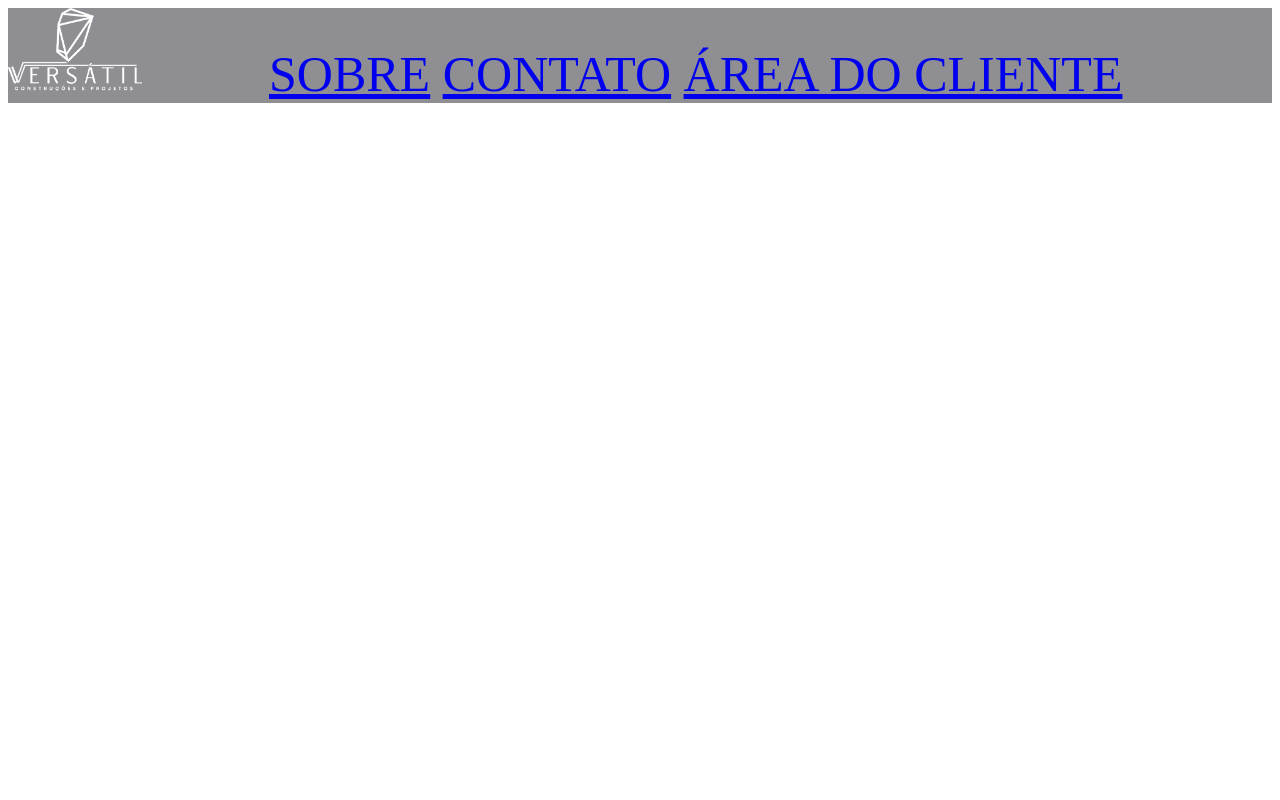
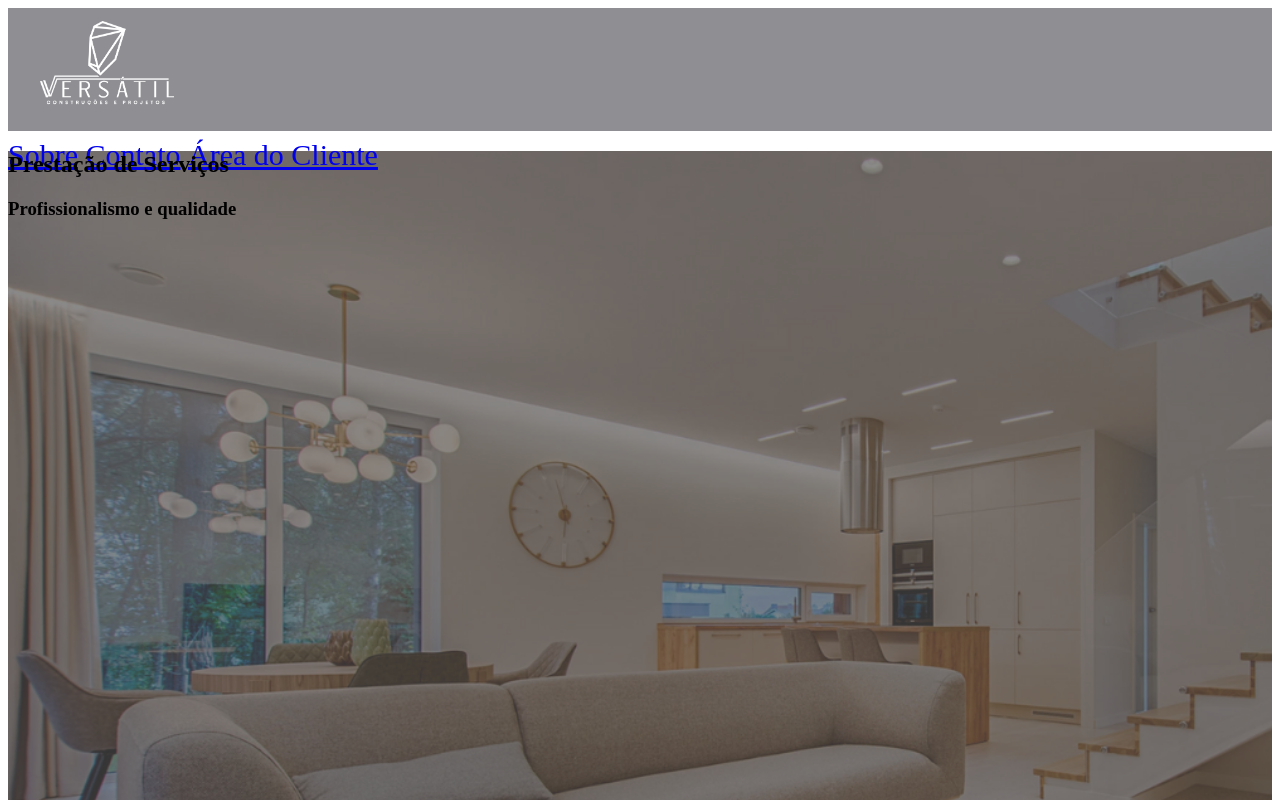
Before and after one commit to Felipe-Carneiro89/Projeto-Integrador---TechFlexSolutions, a plain HTML site: page index.html in a window 1280 px wide. Shown: the top 800 px of the page. Drawn offline with Linux system fonts and the light colour scheme.

Commit message:
Testes e aprendizados - tudo ainda vai ser alterado

```diff
--- a/index.html
+++ b/index.html
@@ -15,18 +15,17 @@
         <nav>
           <a href="#sobre">Sobre</a>
           <a href="#contato">Contato</a>
-          <a href="#area-cliente">Área do Cliente</a>
+          <a class="botton_login" href="#area-cliente">Área do Cliente</a>
         </nav>
       </div>
     </header>
 
     <main>
       <section class="quadrado_1">
-        <img
-          src="/Images/Branco Dourado.png"
-          alt="Logo da Empresa"
-          class="logo_grande"
-        />
+        <!-- <img src="/Images/Fundo_site.png" alt="fundo casa" /> -->
+        <div class="logo_grande">
+          <!-- <img src="/Images/Branco Dourado.png" alt="Logo da Empresa" /> -->
+        </div>
         <div class="prestacao_servicos">
           <h1>Prestação de Serviços</h1>
           <h3>Profissionalismo e qualidade</h3>
--- a/styles.css
+++ b/styles.css
@@ -1,20 +1,37 @@
 .logo {
-  max-width: 134px;
-  max-height: 84px;
+  width: 134px;
+  height: 84px;
+  padding: 13px 127px 26px 32px;
 }
 
 .cabecalho {
+  width: 100%;
+  height: 123px;
   background-color: #8e8e93;
   font-style: Sora;
-  font-size: 50px;
-  text-transform: uppercase;
+  font-size: 30px;
+  /* text-transform: uppercase;
   font-weight: normal;
   display: flex;
-  gap:127px;
+  gap: 127px;
   row-gap: 10px;
   flex-direction:row
   justify-content: flex-start;
-  align-items: baseline;
+  align-items: baseline; */
+}
+
+.quadrado_1 {
+  width: 100%;
+  height: 967px;
+  background-image: url("/Images/Fundo_site.png");
+  background-size: cover;
+  padding: 0%;
+  margin: 0%;
+}
+
+.rodape {
+  width: 100%;
+  height: 206px;
 }
 
 /*criado apenas teste e iniciar as estilizações
```
Also changed, not shown: Images/Fundo_site.png (added).
